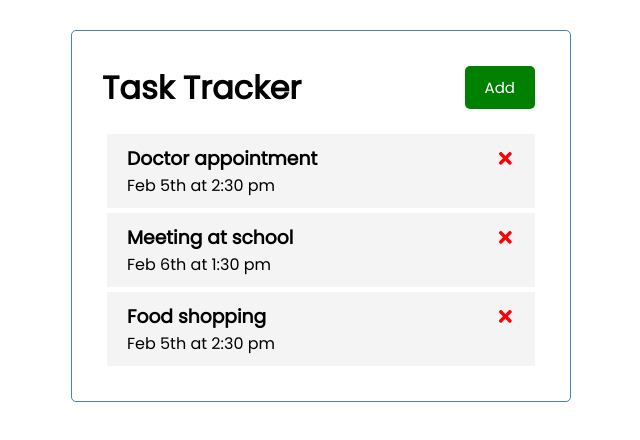
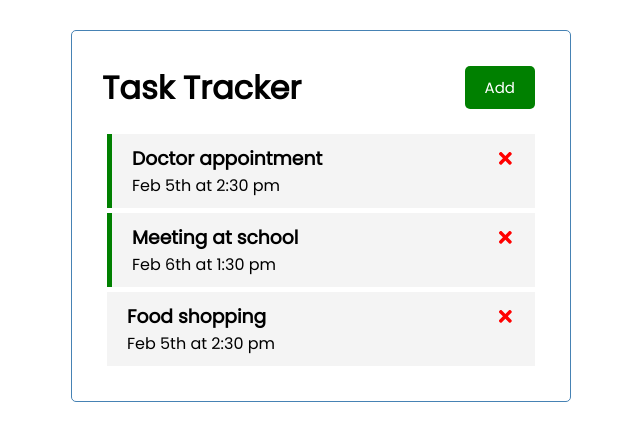
Before and after one commit to MariaMarL/first_to-do_app, a React (Create React App) app: page / in a window 1280 px wide. Shown: the top 440 px of the page, without its empty margins (319-959 px from the left). Built offline with nearby package versions, Linux system fonts and the light colour scheme.

Commit message:
add the reminder toggle function

```diff
--- a/src/App.js
+++ b/src/App.js
@@ -28,11 +28,18 @@
   const deleteTask = (id) =>{
     setTasks(tasks.filter((task)=> task.id !== id))
   }
+
+  //Toggle reminder
+  const toggleReminder = (id) =>{
+    setTasks(tasks.map((task)=>
+      task.id=== id ?{...task, reminder:
+      !task.reminder}:task))
+  }
   return (
     <div className="container">
       <Header/>
       {tasks.length>0 ? <Tasks  tasks={tasks} onDelete=
-      {deleteTask}/>:'No tasks to show'}
+      {deleteTask} onToggle={toggleReminder}/>:'No tasks to show'}
     </div>
   );
 }
--- a/src/components/Task.js
+++ b/src/components/Task.js
@@ -1,12 +1,15 @@
 import {FaTimes} from 'react-icons/fa';
 
-const Task = ({task, onDelete}) => {
+const Task = ({task, onDelete, onToggle}) => {
   return (
-    <div className="task">
+    <div className={ `task ${task.reminder? 'reminder': ''}`} onDoubleClick={()=>
+    onToggle(task.id)}>
         <h3>
-            {task.text} <FaTimes style={{color:
-            'red', cursor:'pointer'}} onClick=
-            {()=>onDelete(task.id)} />
+            {task.text}
+            <FaTimes
+            style={{color:'red', cursor:
+            'pointer'}}
+            onClick= {()=>onDelete(task.id)} />
         </h3>
         <p>{task.day}</p>
     </div>
--- a/src/components/Tasks.js
+++ b/src/components/Tasks.js
@@ -1,12 +1,14 @@
 import Task from './Task'
 
-const Tasks = ({tasks, onDelete}) => {
+const Tasks = ({tasks, onDelete, onToggle}) => {
 
   return (
     <>
     {tasks.map((task)=>(
     <Task key = {task.id} task={task}
-    onDelete={onDelete}/>
+    onDelete={onDelete}
+    onToggle={onToggle}
+    />
     ))}
     </>
   )
```
